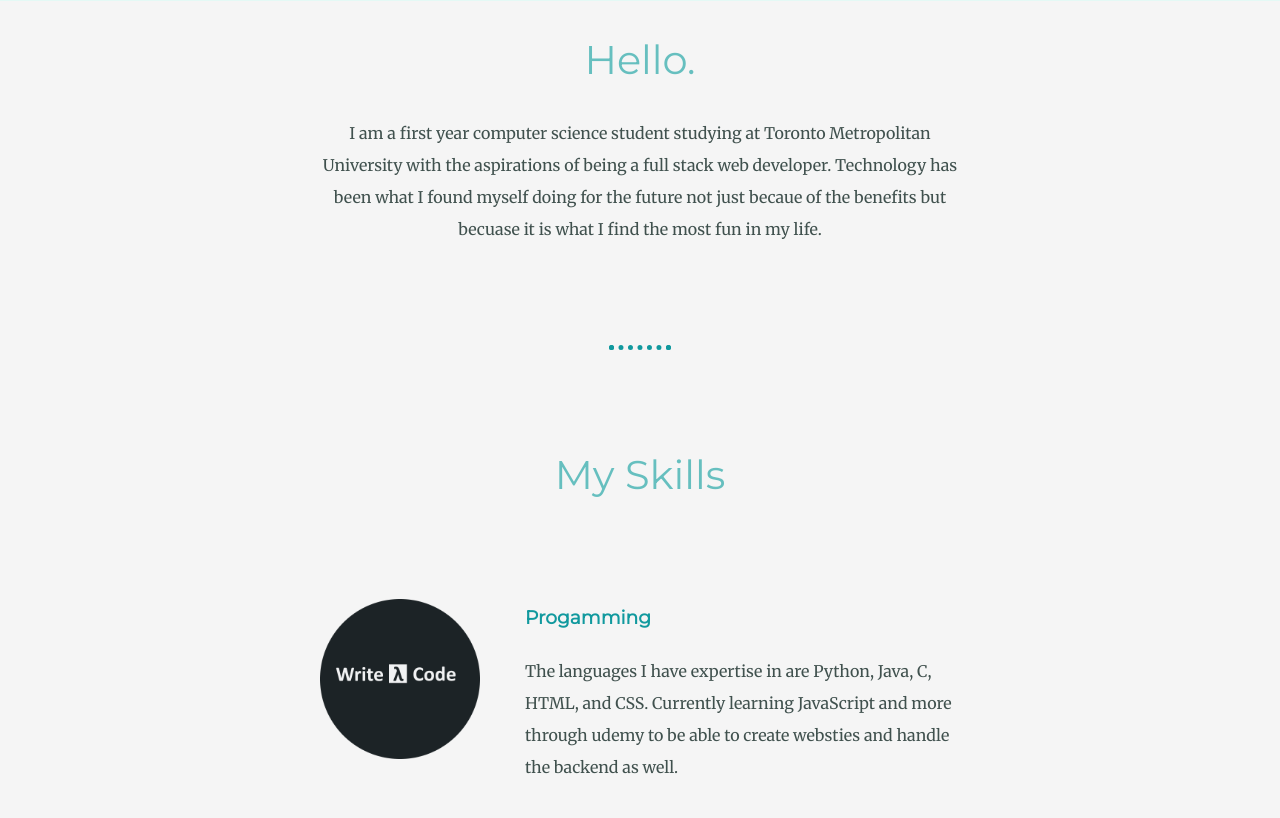
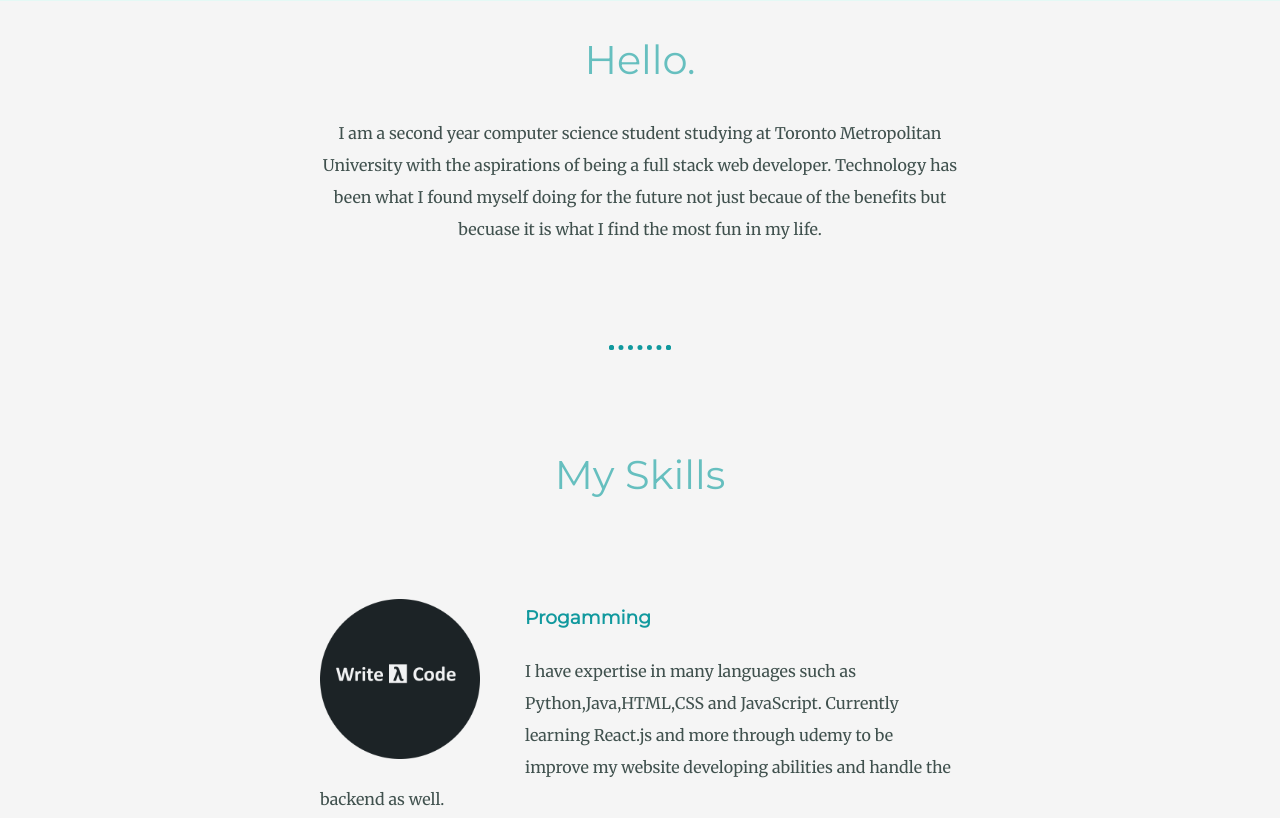
Before and after one commit to Ayman-K-Siddiqui/Personal-Website, a plain HTML site: page index.html in a window 1280 px wide. Shown: the part 759-1577 px from the top of the page. Drawn offline with Linux system fonts and the light colour scheme.

Commit message:
Update index.html

```diff
--- a/index.html
+++ b/index.html
@@ -28,7 +28,7 @@
         <div class="profile">
 <!--             <img class="aymanP" src="cLmg/me2.png" alt="profile-picture"> -->
             <h2>Hello.</h2>
-            <p class="pText">I am a first year computer science student studying at Toronto Metropolitan University with
+            <p class="pText">I am a second year computer science student studying at Toronto Metropolitan University with
                 the
                 aspirations of being a full stack web developer. Technology has been what I found myself doing for the
                 future not just becaue of the benefits but becuase it is what I find the most fun in my life.</p>
@@ -40,8 +40,8 @@
             <div class="skill-row">
                 <img class="codeImg" src="cLmg/wCode.png" alt="code image">
                 <h3>Progamming</h3>
-                <p>The languages I have expertise in are Python, Java, C, HTML, and CSS. Currently learning
-                    JavaScript and more through udemy to be able to create websties and handle the backend as
+                <p>I have expertise in many languages such as Python,Java,HTML,CSS and JavaScript. Currently learning
+                    React.js and more through udemy to be improve my website developing abilities and handle the backend as
                     well.
                 <p>
             </div>
@@ -69,7 +69,6 @@
     <div class="bottom-container">
         <a class="footer-link" href="https://github.com/Ayman-K-Siddiqui">Github</a>
         <a class="footer-link" href="www.linkedin.com/in/ayman-k-siddiqui">LinkedIn</a>
-        <a class="footer-link" href="https://devpost.com/ayman-siddiqui21">DevPost</a>
 
         <p class="copy">© 2022 Siddiqui.</p>
     </div>
```
